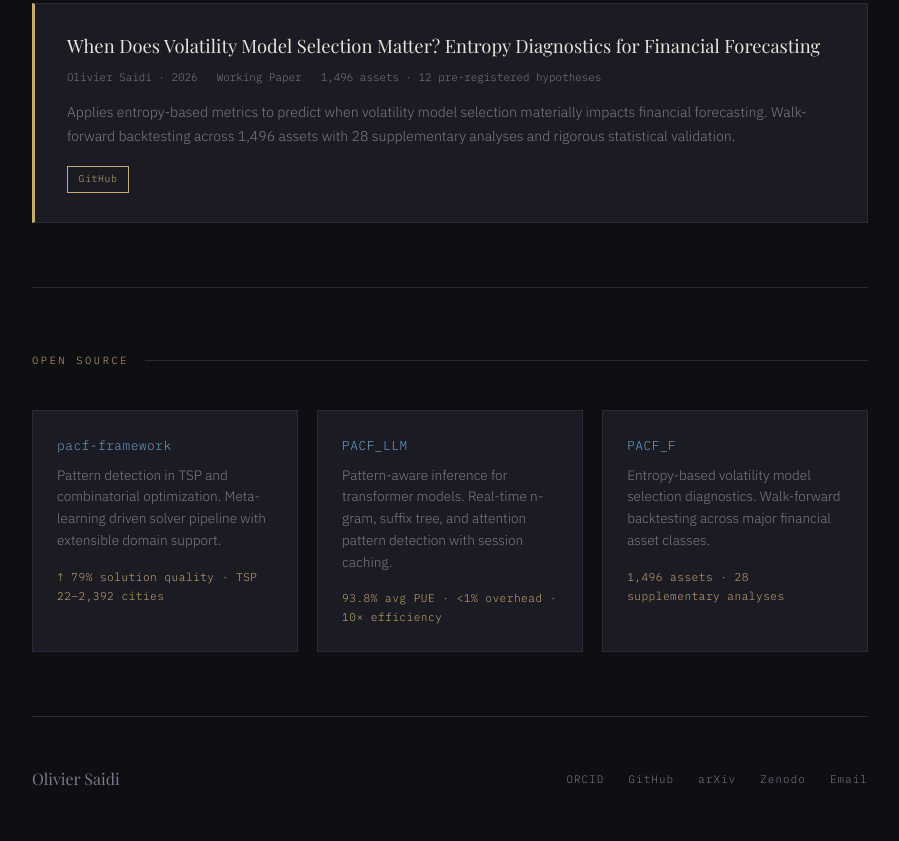
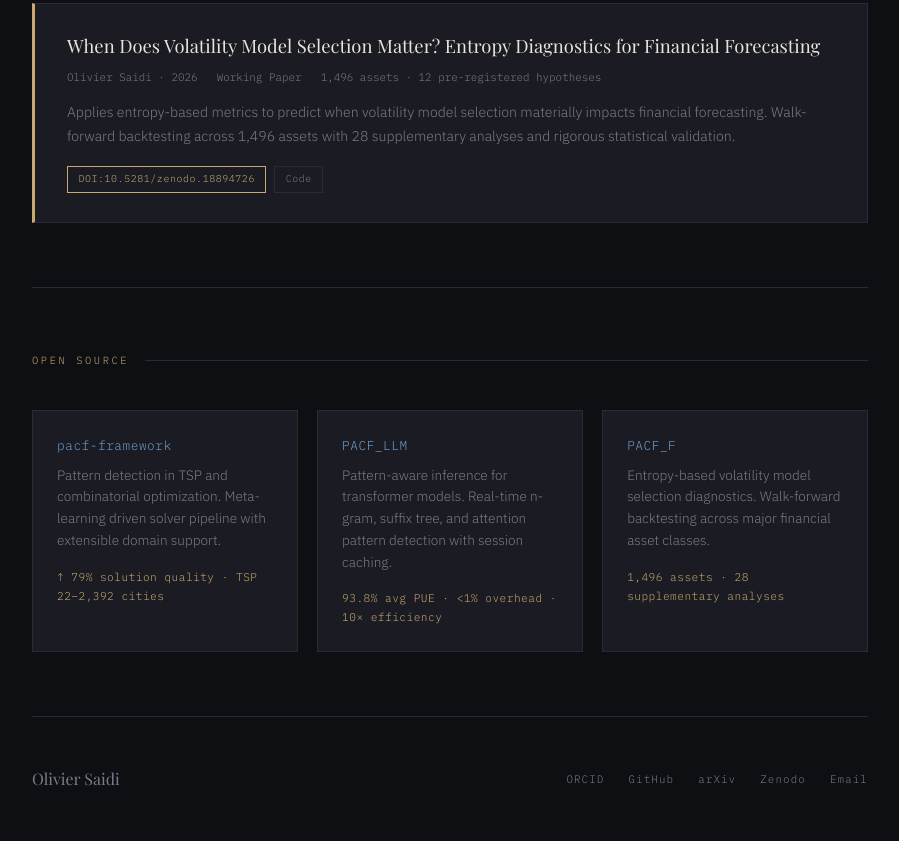
Before and after one commit to oliviersaidi/oliviersaidi.github.io, a plain HTML site: page index.html in a window 1280 px wide. Shown: the part 1400-2241 px from the top of the page, without its empty margins (190-1089 px from the left). Drawn offline with nearby package versions, Linux system fonts and the light colour scheme; a web font is replaced by a local one.

Commit message:
feat: add Zenodo DOI badge to PACF_F paper

```diff
--- a/index.html
+++ b/index.html
@@ -123,7 +123,8 @@
         <div class="paper-meta"><span>Olivier Saidi &middot; 2026</span><span>Working Paper</span><span>1,496 assets &middot; 12 pre-registered hypotheses</span></div>
         <div class="paper-abstract">Applies entropy-based metrics to predict when volatility model selection materially impacts financial forecasting. Walk-forward backtesting across 1,496 assets with 28 supplementary analyses and rigorous statistical validation.</div>
         <div class="paper-badges">
-          <a class="badge primary" href="https://github.com/oliviersaidi/PACF_F" target="_blank">GitHub</a>
+          <a class="badge primary" href="https://doi.org/10.5281/zenodo.18894726" target="_blank">DOI:10.5281/zenodo.18894726</a>
+          <a class="badge" href="https://github.com/oliviersaidi/PACF_F" target="_blank">Code</a>
         </div>
       </div>
     </div>
```
